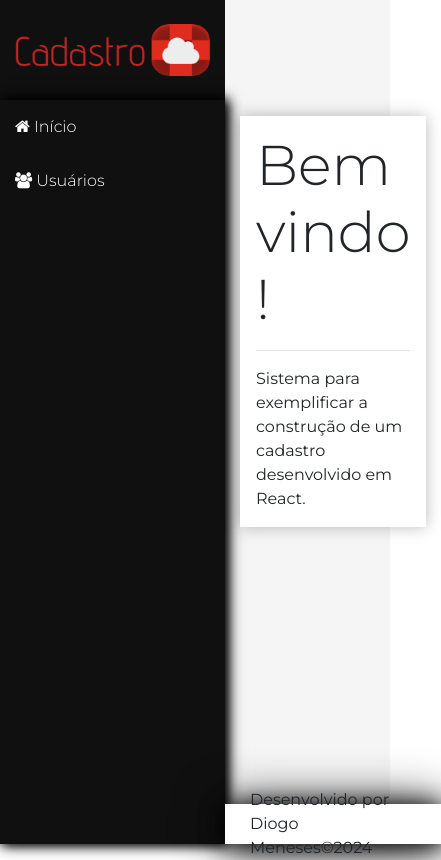
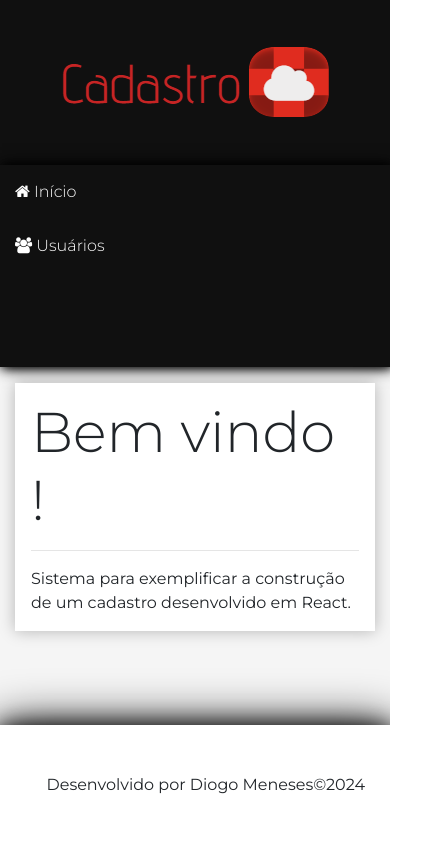
Before and after one commit to DiogoMeneses-stack/Cadastro-de-Usuario, a React (Create React App) app in the folder crud/frontend/frontend/: page / in a window 390 px wide. Shown: the whole page, 441 px wide, since content can reach past the window. Built offline with nearby package versions, Linux system fonts and the light colour scheme.

Commit message:
Responsividade.

```diff
--- a/crud/frontend/frontend/src/main/App.css
+++ b/crud/frontend/frontend/src/main/App.css
@@ -51,3 +51,19 @@ main.content{
 footer.footer{
     grid-area: footer;
 }
+
+@media(max-width: 576px) {
+    .app {
+        grid-template-rows:
+            var(--logo-height)
+            var(--menu-top-height)
+            1fr
+            var(--footer-height);
+        grid-template-columns: 1fr;
+        grid-template-areas:
+            "logo"
+            "menu"
+            "content"
+            "footer";
+    }
+}
```
